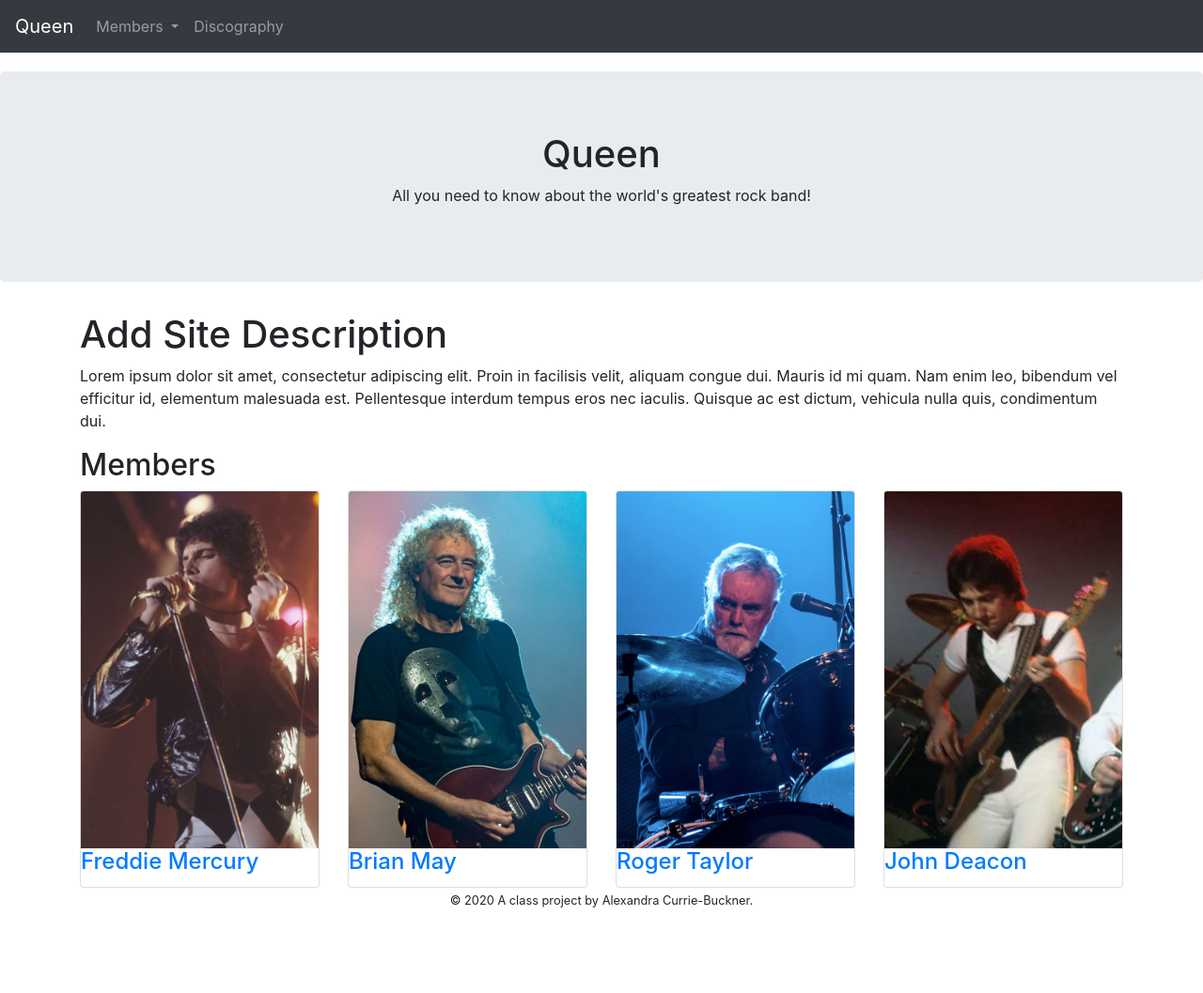
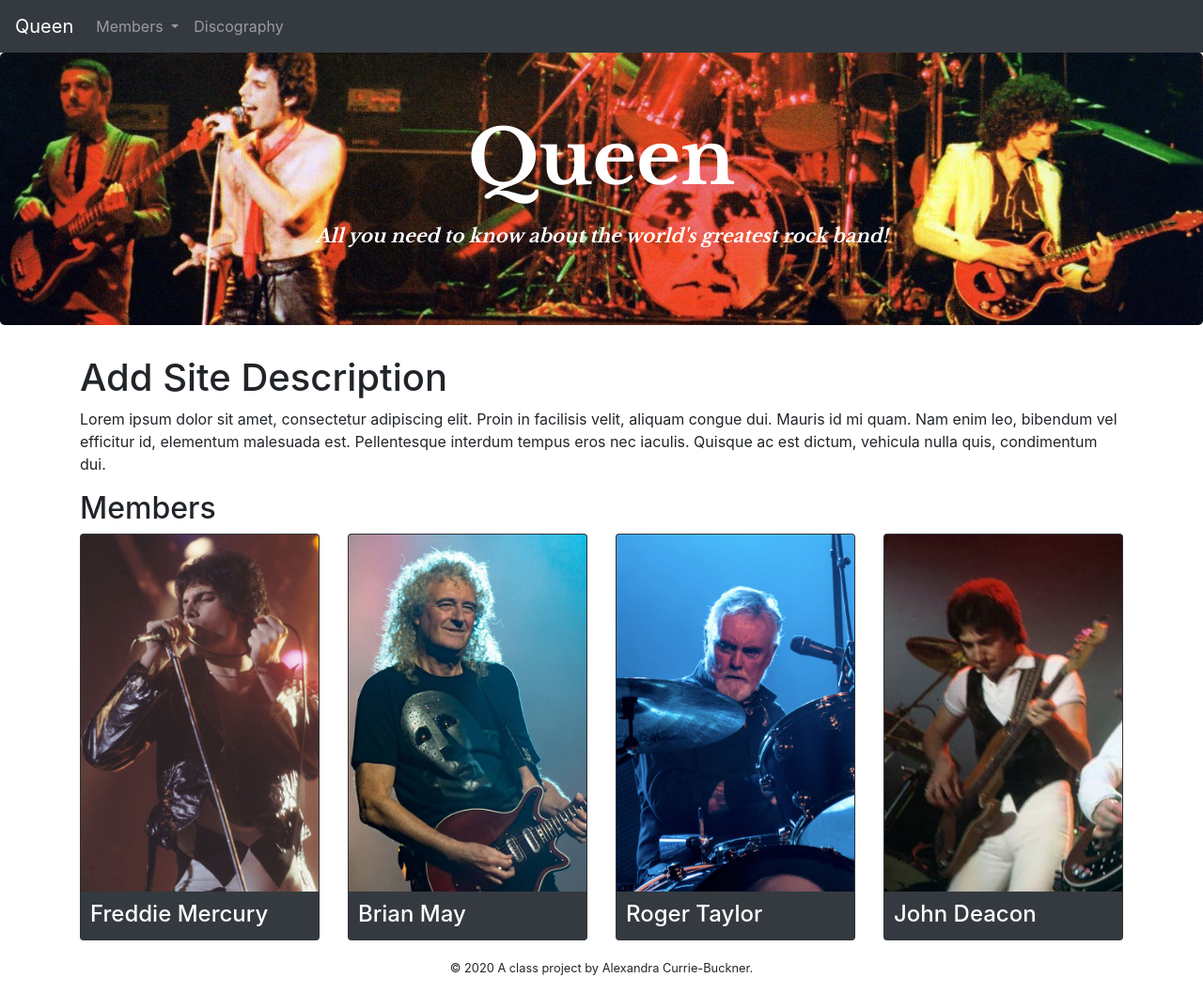
Before and after one commit to alexandracbuckner/alexandra-final, a website: page src/njk/index.njk in a window 1280 px wide. Shown: the whole page at 94% size. Before the commit the page ends 985 px from the top, so only its background shows below. Drawn offline with nearby package versions, Linux system fonts and the light colour scheme; files that its build step writes are made by us from their sources; files whose address does not match are found by name.

Commit message:
made some style changes

```diff
--- a/src/njk/_includes/jumbotron.njk
+++ b/src/njk/_includes/jumbotron.njk
@@ -1,4 +1,4 @@
 <div class="jumbotron banner text-center">
   <h1>Queen</h1>
-  <p> All you need to know about the world's greatest rock band! </p>
+  <p class="body"> All you need to know about the world's greatest rock band! </p>
 </div>
--- a/src/njk/_templates/base.njk
+++ b/src/njk/_templates/base.njk
@@ -8,6 +8,8 @@
     <meta http-equiv="X-UA-Compatible" content="IE=edge"/>
     <meta name="viewport" content="width=device-width, initial-scale=1, maximum-scale=1">
     <link rel="stylesheet" href="{{ relative_path }}css/main.css">
+    <link rel="preconnect" href="https://fonts.gstatic.com">
+    <link rel="stylesheet" href="https://fonts.googleapis.com/css2?family=Libre+Baskerville:wght@700&display=swap">
   </head>
   <body>
     {% include "_includes/nav.njk" %}
--- a/src/njk/index.njk
+++ b/src/njk/index.njk
@@ -12,9 +12,9 @@
   <div class="row">
     {% for member in queen.members %}
       <div class="col-sm-6 col-lg-3">
-        <div class="card">
+        <div class="card text-white bg-dark mb-3">
           <img class="card-img-top" src="img/members/{{ member.image }}" alt="" class="img-fluid">
-          <h3 class="card-title"><a href="members/{{ member.slug }}.html">{{ member.name }}</a></h3>
+          <h3 class="card-title" id="names"><a href="members/{{ member.slug }}.html">{{ member.name }}</a></h3>
         </div>
       </div>
     {% endfor %}
--- /dev/null
+++ b/src/scss/_cards.scss
@@ -0,0 +1,13 @@
+.card-title {
+  a {
+    color: white
+  }
+}
+
+.card-img-top {
+  margin-bottom: 10px;
+}
+
+#names {
+  margin-left: 10px;
+}
--- /dev/null
+++ b/src/scss/_jumbotron.scss
@@ -0,0 +1,17 @@
+
+.jumbotron.banner {
+  background: url(../img/queen-live-on-stage.jpg) no-repeat center;
+  background-size: cover;
+  font-family: 'Libre Baskerville', serif;
+  color: white
+}
+
+.jumbotron h1 {
+  font-size: 5rem;
+  margin-bottom: 20px;
+}
+
+.jumbotron p {
+  font-size: 1.25rem;
+  font-style: italic;
+}
--- a/src/scss/_nav.scss
+++ b/src/scss/_nav.scss
@@ -1,5 +1,18 @@
 /* nav */
 
 .navbar {
-  margin-bottom: 20px;
+  margin-bottom: 0px;
+
+  a:link {
+    text-decoration: none;
+  }
+
+  a:visited {
+    text-decoration: none;
+  }
+
+  a:hover {
+    text-decoration: underline;
+  }
+
 }
--- a/src/scss/main.scss
+++ b/src/scss/main.scss
@@ -24,3 +24,7 @@
 h3 {
   font-size: 1.5rem;
 }
+
+@import "jumbotron";
+
+@import "cards";
```
Also changed, not shown: docs/members/brian-may.html (+3 -1 lines), docs/members/freddie-mercury.html (+3 -1 lines), docs/members/john-deacon.html (+3 -1 lines), docs/members/roger-taylor.html (+3 -1 lines), docs/css/main.css, docs/discography.html, docs/index.html, docs/jumbotron.html (deleted).
